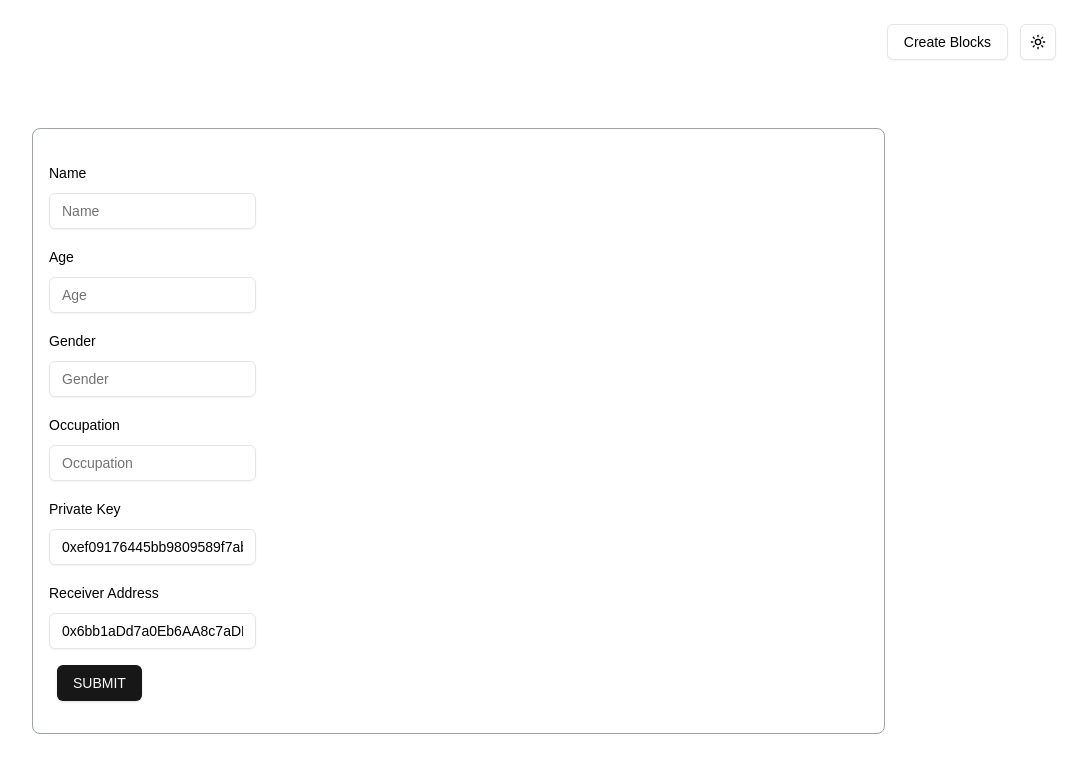
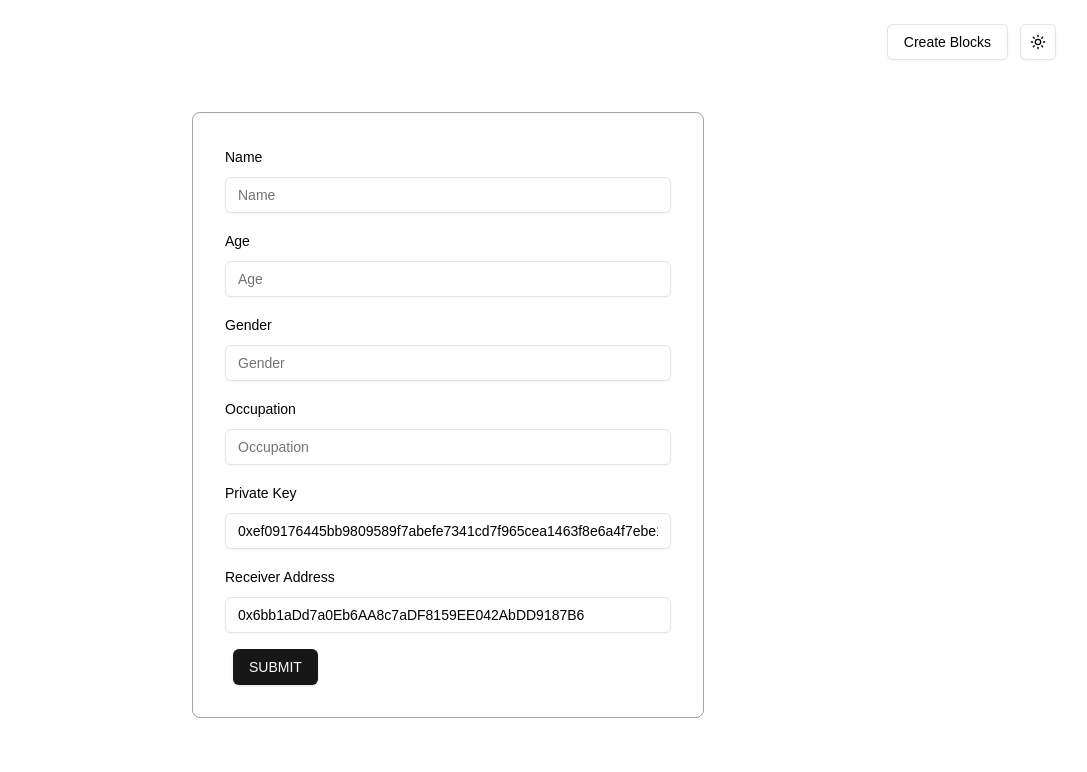
Before and after one commit to VihanGamage/Ethereum-Querybench-FYP, a Next.js app: page /createBlocks in a window 1280 px wide. Shown: the top 772 px of the page, without its empty margins (192-1279 px from the left). Built offline with nearby package versions, Linux system fonts and the light colour scheme.

Commit message:
form width changed

```diff
--- a/src/app/createBlocks/page.jsx
+++ b/src/app/createBlocks/page.jsx
@@ -5,12 +5,12 @@ import {useForm} from "react-hook-form"
 import * as z from "zod"
 import {Button} from "@/components/ui/button"
 import {Form, FormControl, FormField, FormItem, FormLabel, FormMessage,} from "@/components/ui/form"
-//import React, {useEffect, useState} from "react";
+import React, {useEffect, useState} from "react";
 import {Input} from "@/components/ui/input";
 
 const FormSchema = z.object({
     Name: z.string(),
-    Age: z.string(),
+    Age: z.coerce.number(),
     Gender: z.string(),
     Occupation: z.string(),
     privateKey: z.string(),
@@ -56,9 +56,9 @@ function CreateBlocks() {
     }
 
     return (
-        <div className="border border-gray-400 rounded-lg p-8 ml-56 px-4 mt-32 flex w-2/3">
+        <div>
             <Form {...form}>
-                <form onSubmit={form.handleSubmit(onSubmit)} className="space-y-4">
+                <form onSubmit={form.handleSubmit(onSubmit)} className="border border-gray-400 rounded-lg p-8 mx-auto w-full max-w-lg mt-28 space-y-4">
 
                     <FormField
                         control={form.control}
```
